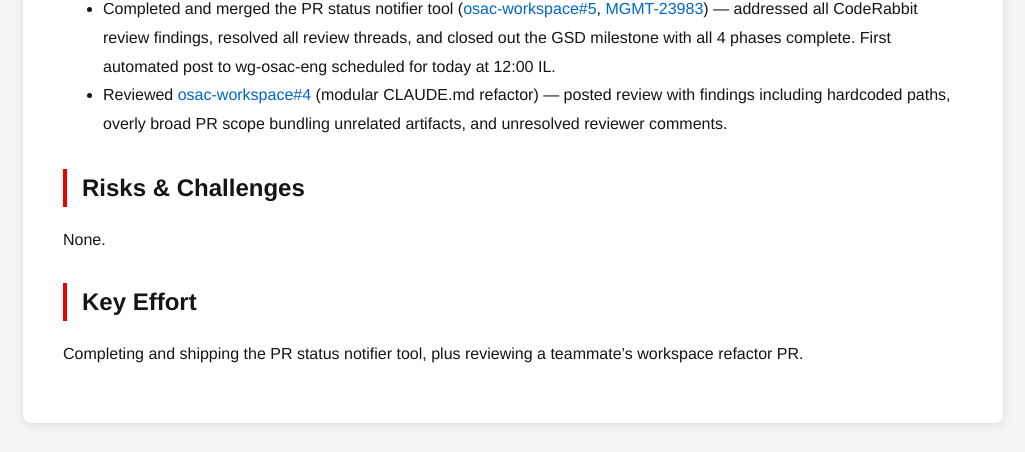
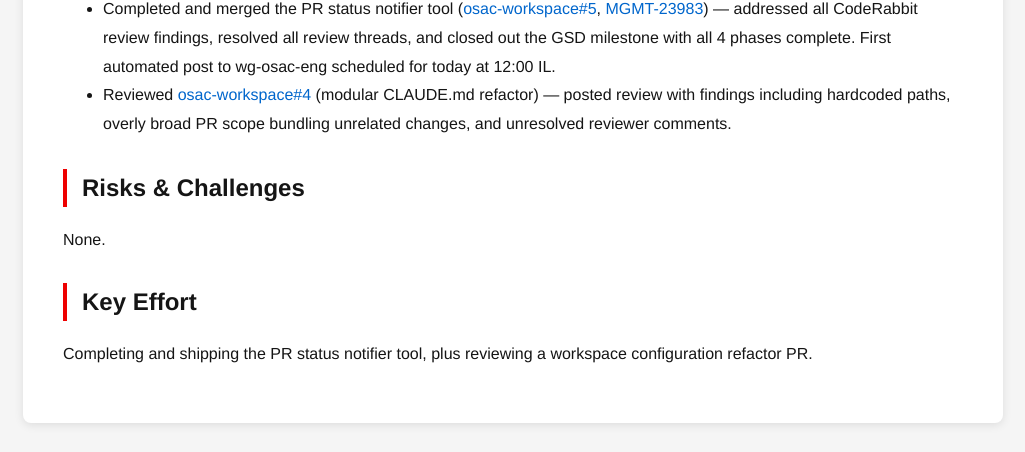
Before and after one commit to tzvatot/daily-status, a Jekyll site: the page built from 2026-04-27.md, in a window 1280 px wide. Shown: the part 239-691 px from the top of the page, without its empty margins (127-1152 px from the left). Built offline with Jekyll 4.4.1, drawn with Linux system fonts in a browser that asks for light colours.

Commit message:
Daily status update - 2026-04-27

```diff
--- a/2026-04-27.md
+++ b/2026-04-27.md
@@ -8,10 +8,10 @@
 
 ## Accomplishments
 - Completed and merged the PR status notifier tool ([osac-workspace#5](https://github.com/osac-project/osac-workspace/pull/5), [MGMT-23983](https://issues.redhat.com/browse/MGMT-23983)) — addressed all CodeRabbit review findings, resolved all review threads, and closed out the GSD milestone with all 4 phases complete. First automated post to wg-osac-eng scheduled for today at 12:00 IL.
-- Reviewed [osac-workspace#4](https://github.com/osac-project/osac-workspace/pull/4) (modular CLAUDE.md refactor) — posted review with findings including hardcoded paths, overly broad PR scope bundling unrelated artifacts, and unresolved reviewer comments.
+- Reviewed [osac-workspace#4](https://github.com/osac-project/osac-workspace/pull/4) (modular CLAUDE.md refactor) — posted review with findings including hardcoded paths, overly broad PR scope bundling unrelated changes, and unresolved reviewer comments.
 
 ## Risks & Challenges
 None.
 
 ## Key Effort
-Completing and shipping the PR status notifier tool, plus reviewing a teammate's workspace refactor PR.
+Completing and shipping the PR status notifier tool, plus reviewing a workspace configuration refactor PR.
```
